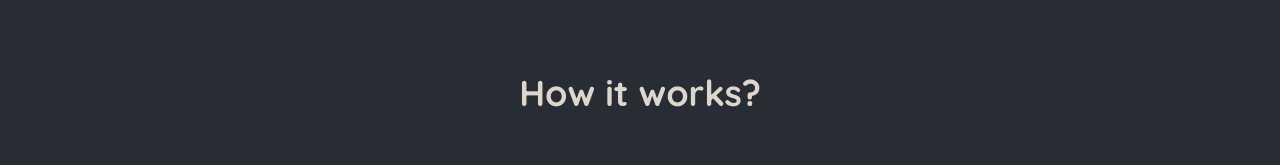
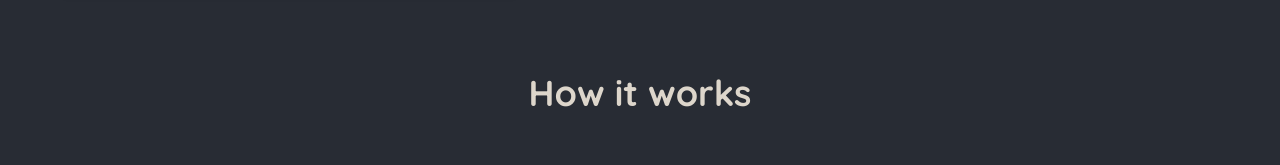
Before and after one commit to SalahShallapy/Flavor-Fusion, a Next.js app: page / in a window 1280 px wide. Shown: the part 600-765 px from the top of the page. Built offline with nearby package versions, Linux system fonts and the light colour scheme.

Commit message:
Altered Main Page

```diff
--- a/app/page.js
+++ b/app/page.js
@@ -23,7 +23,7 @@ export default function Home() {
       </header>
       <main>
         <section className={classes.section}>
-          <h2>How it works?</h2>
+          <h2>How it works</h2>
           <p>
             Flavor Fusion Food is a dynamic community-driven platform where food
             enthusiasts can share their cherished recipes with the world.
```
